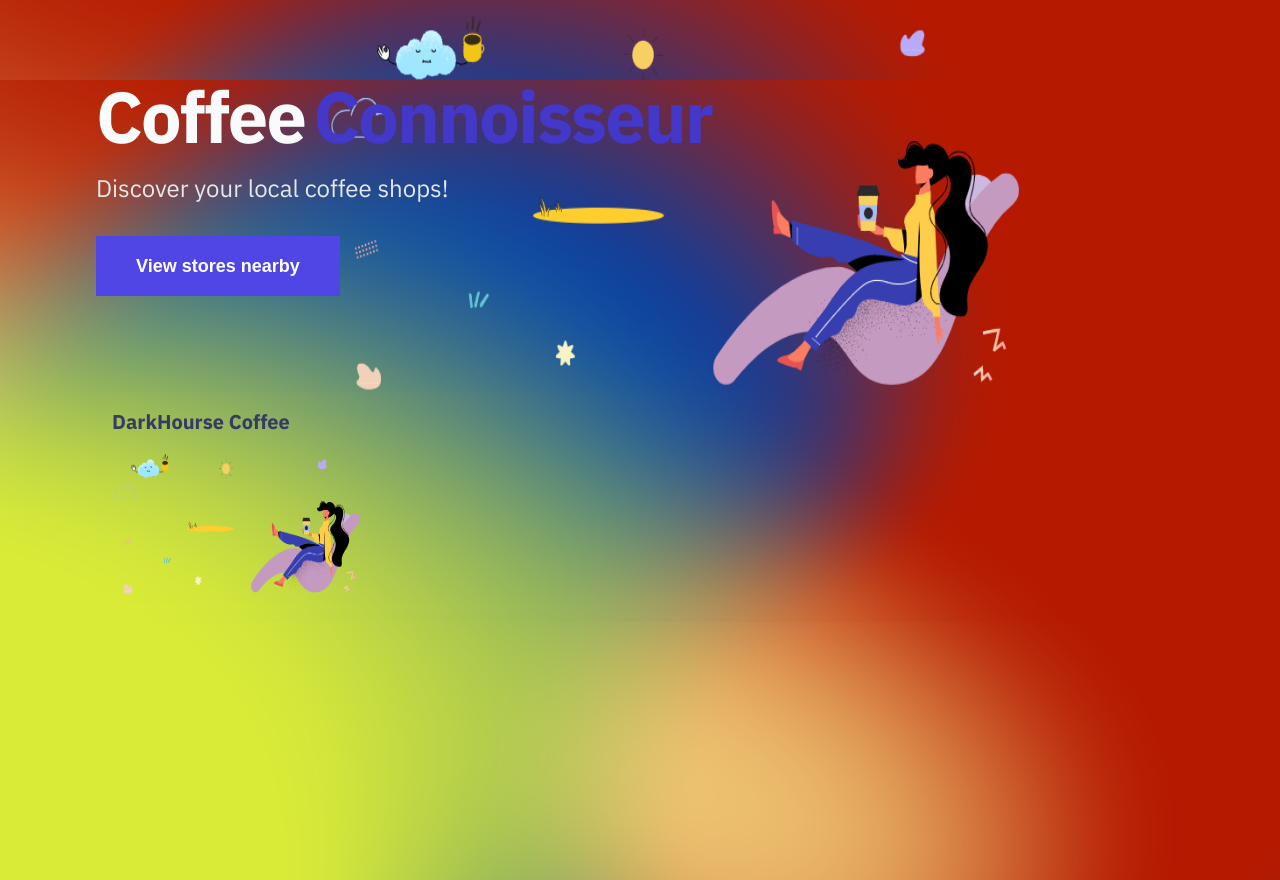
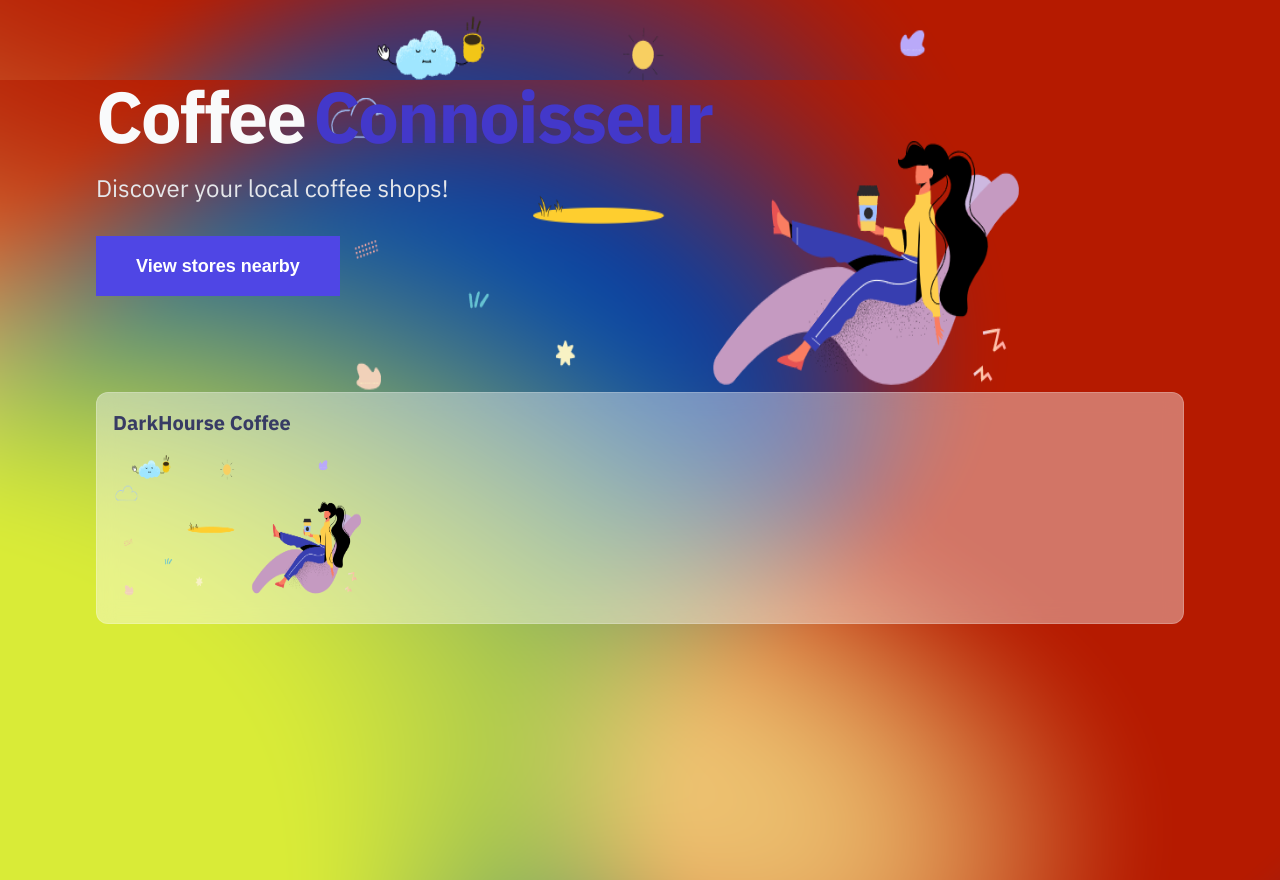
Before and after one commit to eystein/ztm-nextjs-coffeeshop, a Next.js app: page / in a window 1280 px wide. Built offline with nearby package versions, Linux system fonts and the light colour scheme.

Commit message:
Add classnames package to use multiple classes

```diff
--- a/components/card.js
+++ b/components/card.js
@@ -1,12 +1,13 @@
 import Link from 'next/link'
 import Image from 'next/image'
+import cls from 'classnames'
 import styles from './card.module.css'
 
 const Card = (props) => {
 	return (
 		<Link href={props.href}>
 			<a className={styles.cardLink}>
-				<div className={styles.container}>
+				<div className={cls("glass", styles.container)}>
 					<div className={styles.cardHeaderWrapper}>
 						<h2 className={styles.cardHeader}>{props.name}</h2>
 					</div>
--- a/package.json
+++ b/package.json
@@ -9,6 +9,7 @@
     "lint": "next lint"
   },
   "dependencies": {
+    "classnames": "^2.3.1",
     "next": "12.2.3",
     "react": "18.2.0",
     "react-dom": "18.2.0"
--- a/styles/globals.css
+++ b/styles/globals.css
@@ -71,6 +71,19 @@ button:focus {
   outline: 5px auto -webkit-focus-ring-color;
 }
 
+/* glass-morphism */
+.glass {
+  background: hsla(0, 0%, 100%, 0.4);
+  -webkit-backdrop-filter: blur(10px);
+  backdrop-filter: blur(10px);
+  border: 1px solid hsla(0, 0%, 100%, 0.2);
+}
+
+.glass:hover {
+  background: hsla(0, 0%, 100%, 0.7);
+  border: 1px solid #fff;
+}
+
 @media (prefers-color-scheme: dark) {
   html {
     color-scheme: dark;
```
Also changed, not shown: 2 other files (tests, documents, lock files or other folders).
